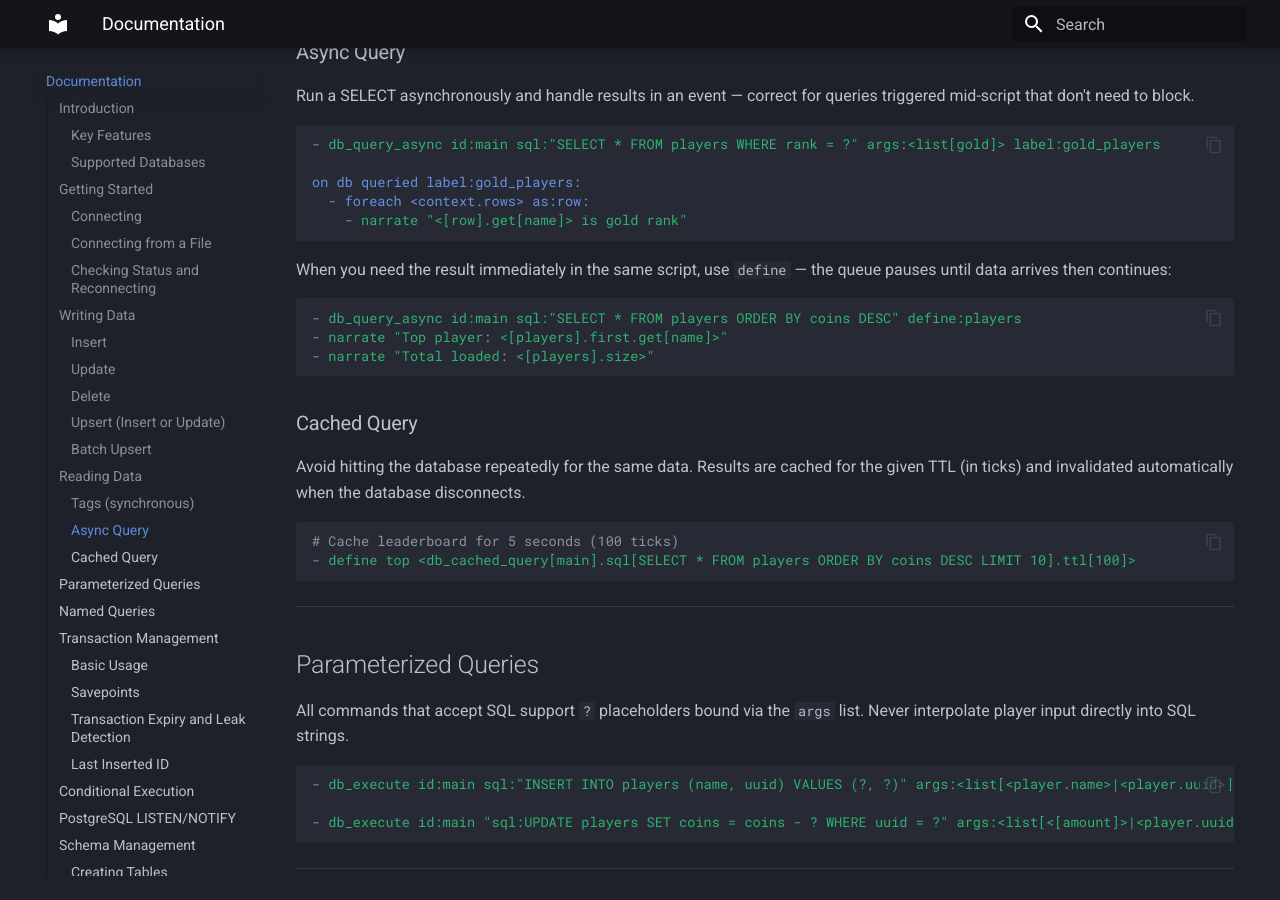
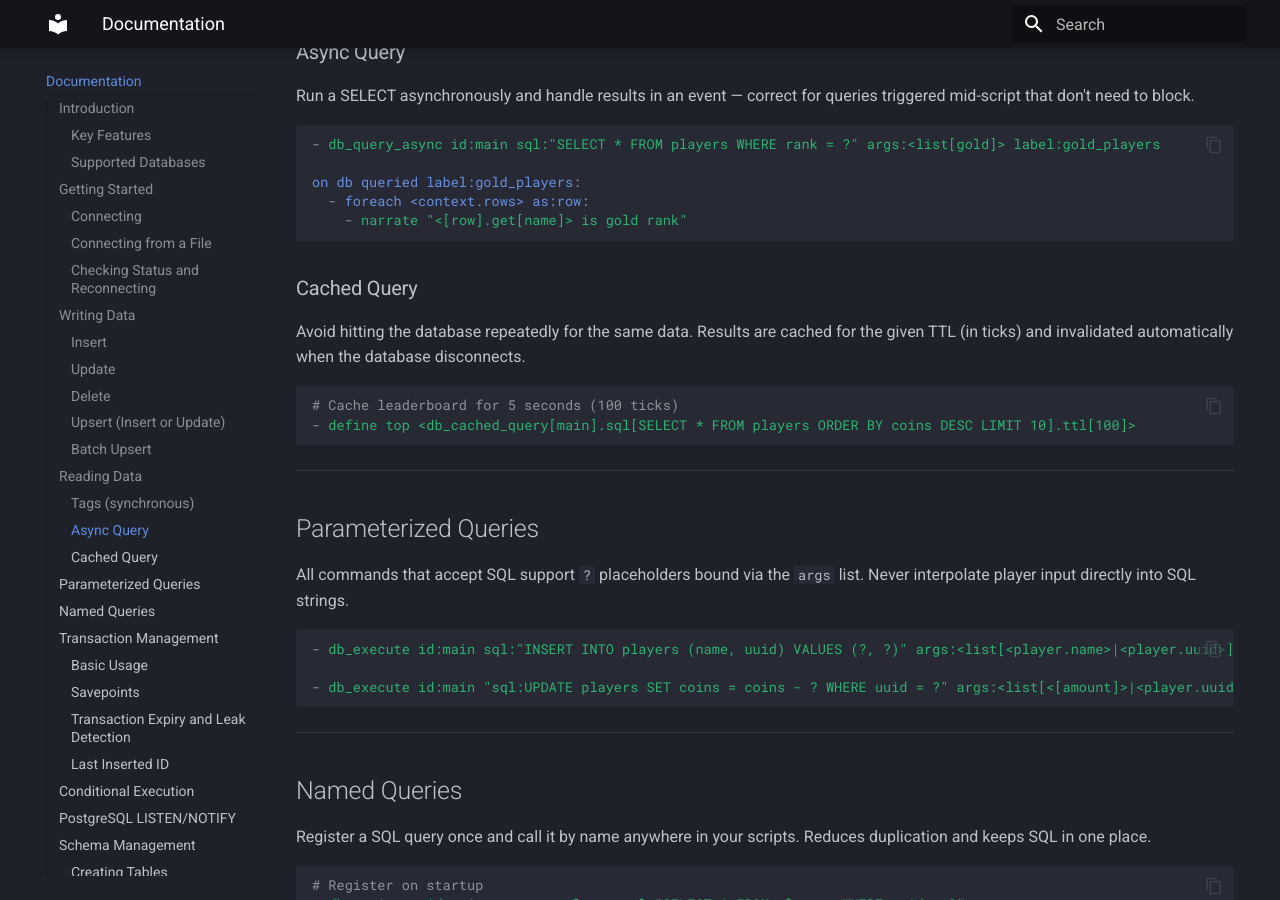
Before and after one commit to Egor201-alt/Datenizen-Meta, an MkDocs documentation site: the page built from docs/index.md, in a window 1280 px wide and 900 px high, scrolled down 4221 px. Built offline with MkDocs 1.6.1 and Material for MkDocs 9.7.7, drawn with Linux system fonts in a browser that asks for light colours.

Commit message:
remove define example from db_query_async docs

````diff
--- a/docs/index.md
+++ b/docs/index.md
@@ -189,14 +189,6 @@ Run a SELECT asynchronously and handle results in an event — correct for queri
 on db queried label:gold_players:
   - foreach <context.rows> as:row:
     - narrate "<[row].get[name]> is gold rank"
-```
-
-When you need the result immediately in the same script, use `define` — the queue pauses until data arrives then continues:
-
-```yaml
-- db_query_async id:main sql:"SELECT * FROM players ORDER BY coins DESC" define:players
-- narrate "Top player: <[players].first.get[name]>"
-- narrate "Total loaded: <[players].size>"
 ```
 
 ### Cached Query
````
